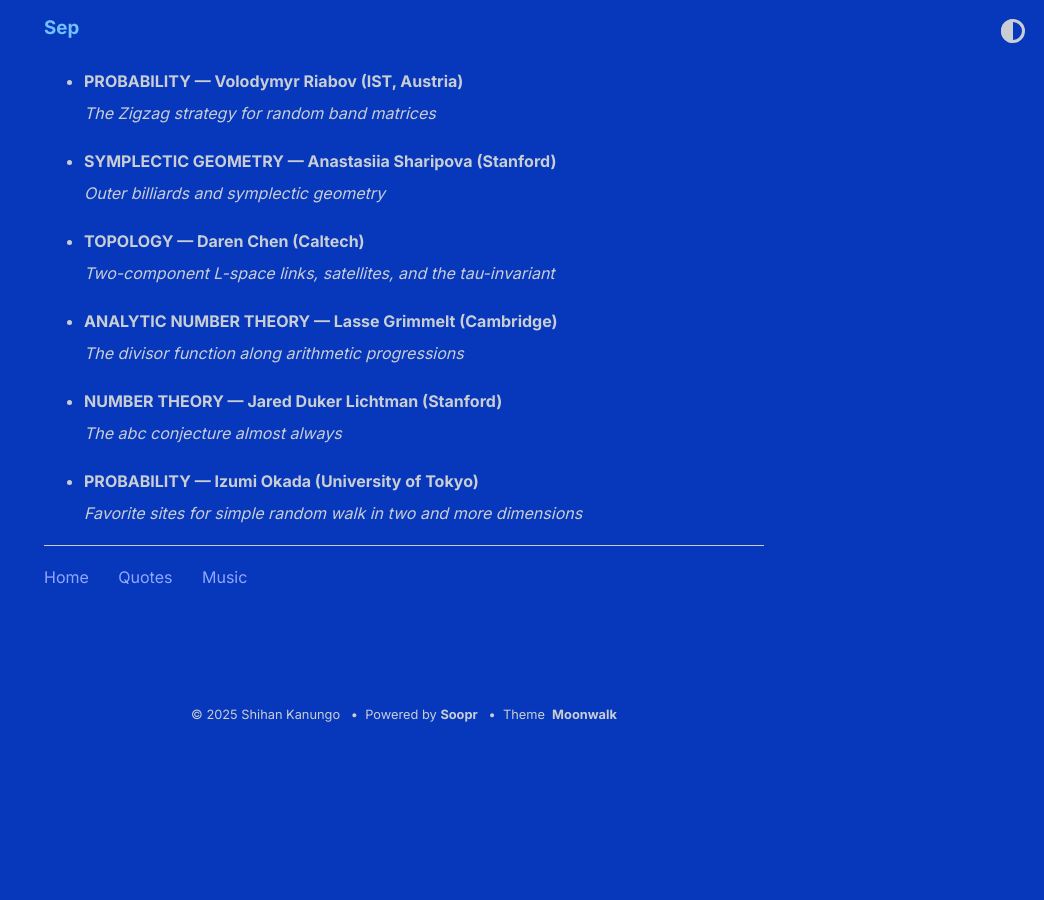
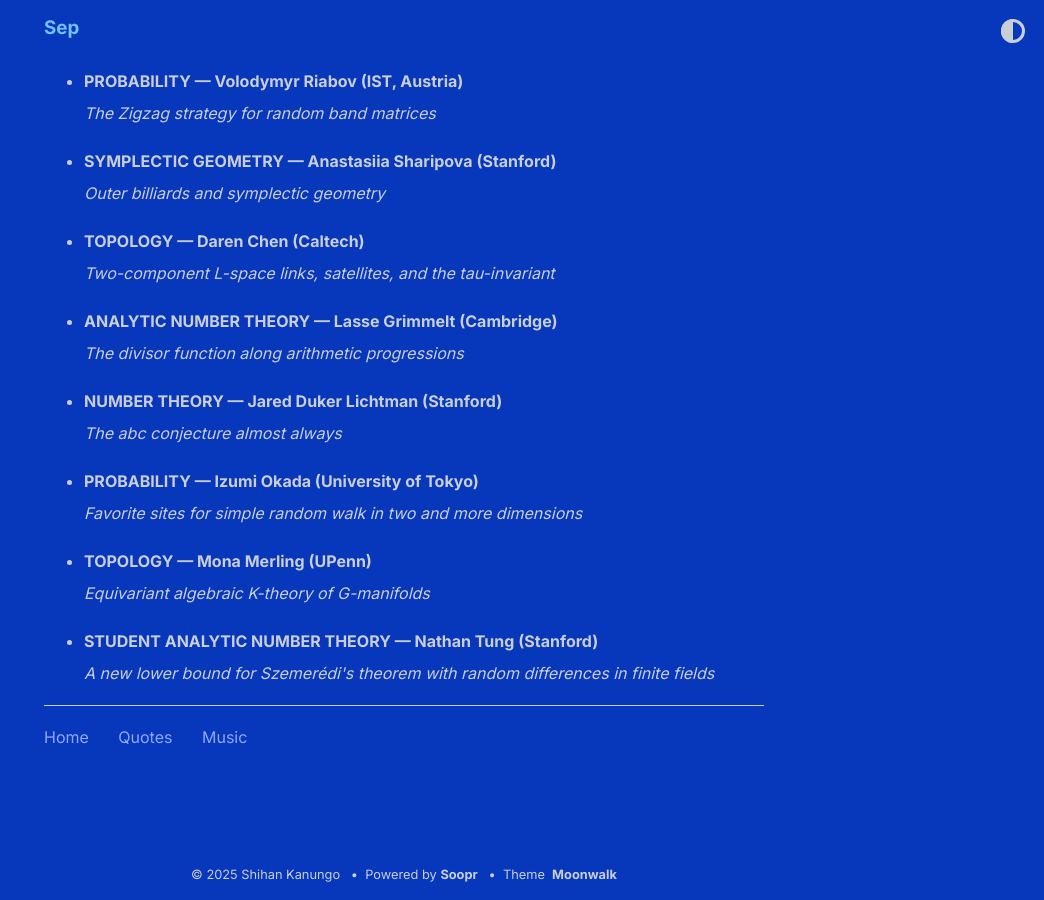
Before and after one commit to shihankanungo/shihankanungo.github.io, a Jekyll site: the page built from math-talks.md, in a window 1280 px wide and 900 px high, scrolled down 6025 px. Shown: the whole window, without its empty margins (236-1280 px from the left). Built offline with Jekyll 4.4.1, drawn with Linux system fonts in a browser that asks for light colours; before the commit the page ends 6765 px from its top, so only the background shows below that.

Commit message:
Update math-talks.md

```diff
--- a/math-talks.md
+++ b/math-talks.md
@@ -381,3 +381,19 @@ _Finding Arithmetic Progressions in Dense Sets of Integers_
   <small><img src="images/09-29b.png" alt="Sep 29"></small>
 </details></li>
 </ul>
+
+<ul>
+<li><details>
+  <summary style="list-style: none;"><b>TOPOLOGY &mdash; Mona Merling (UPenn)</b><br>
+    <i>Equivariant algebraic K-theory of G-manifolds</i></summary>
+  <small><img src="images/09-30.png" alt="Sep 30"></small>
+</details></li>
+</ul>
+
+<ul>
+<li><details>
+  <summary style="list-style: none;"><b>STUDENT ANALYTIC NUMBER THEORY &mdash; Nathan Tung (Stanford)</b><br>
+    <i>A new lower bound for Szemerédi's theorem with random differences in finite fields</i></summary>
+  <small><img src="images/10-01.png" alt="Oct 01"></small>
+</details></li>
+</ul>
```
